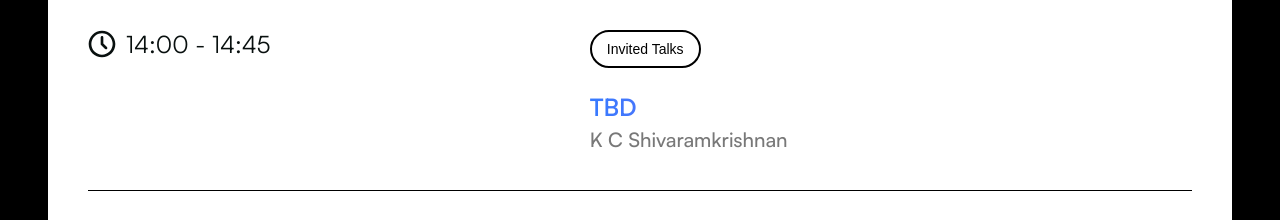
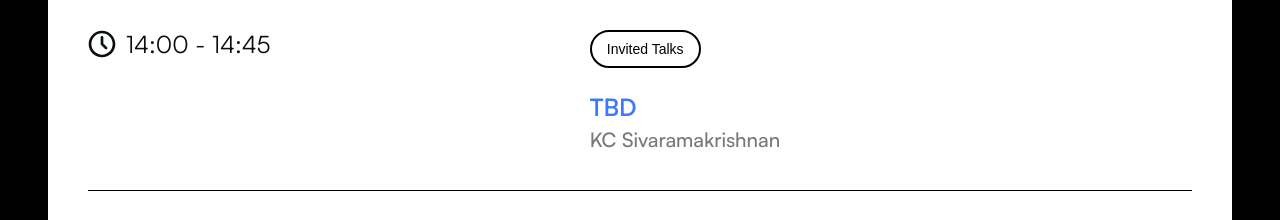
Before and after one commit to compilertech/compilertech-fe, a React (Vite) app: page /schedule in a window 1280 px wide. Shown: the part 2160-2380 px from the top of the page. Built offline with nearby package versions, Linux system fonts and the light colour scheme.

Commit message:
Schedule 2025 page added

```diff
--- a/src/components/Schedule2025/EventDetails.tsx
+++ b/src/components/Schedule2025/EventDetails.tsx
@@ -158,7 +158,7 @@ export default function EventDetails() {
         time: "14:00 - 14:45",
         buttonText: "Invited Talks",
         highlightedHeading: "TBD",
-        speakers: "K C Shivaramkrishnan",
+        speakers: "KC Sivaramakrishnan",
         icon: ClockIcon,
         activity: "Keynote",
       },
```
